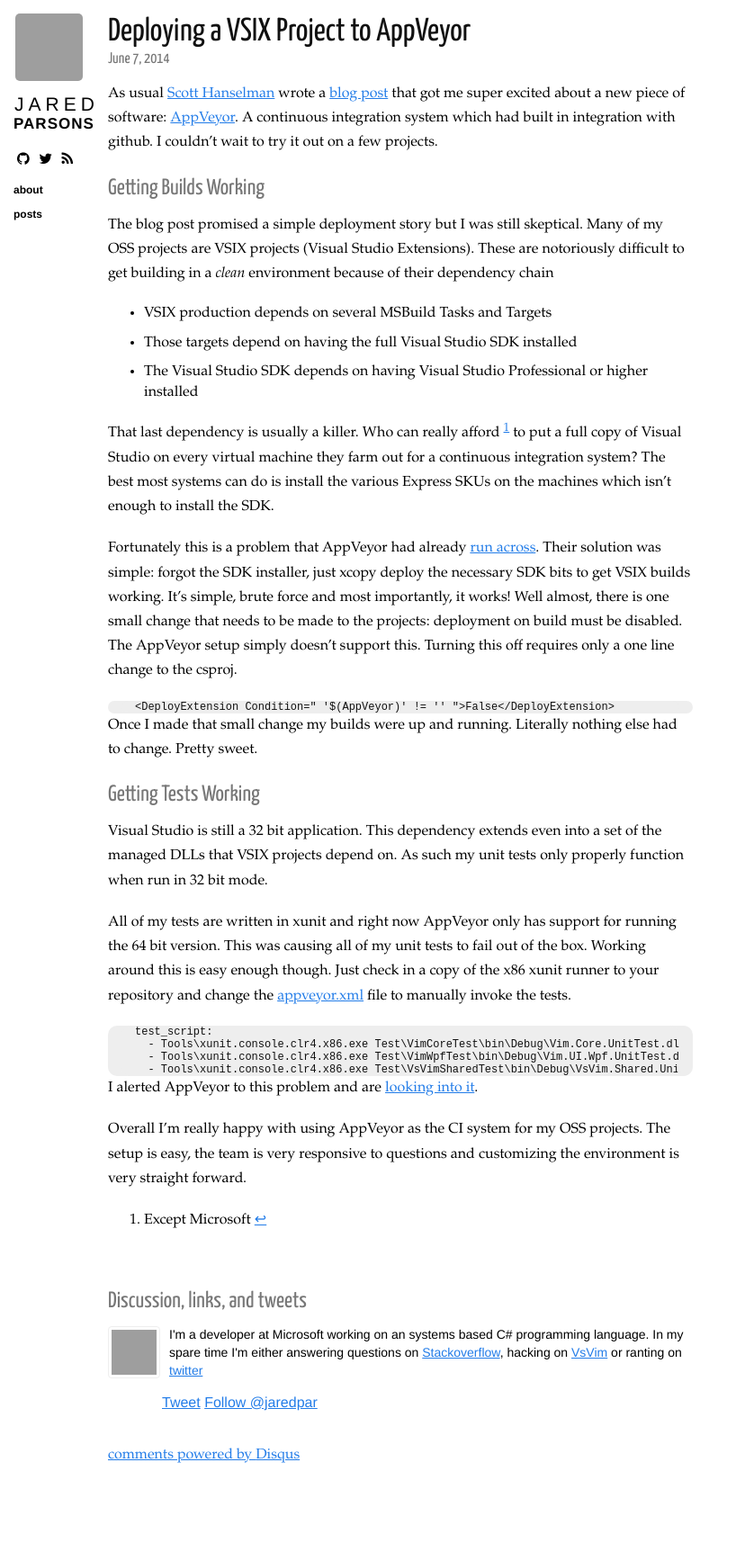
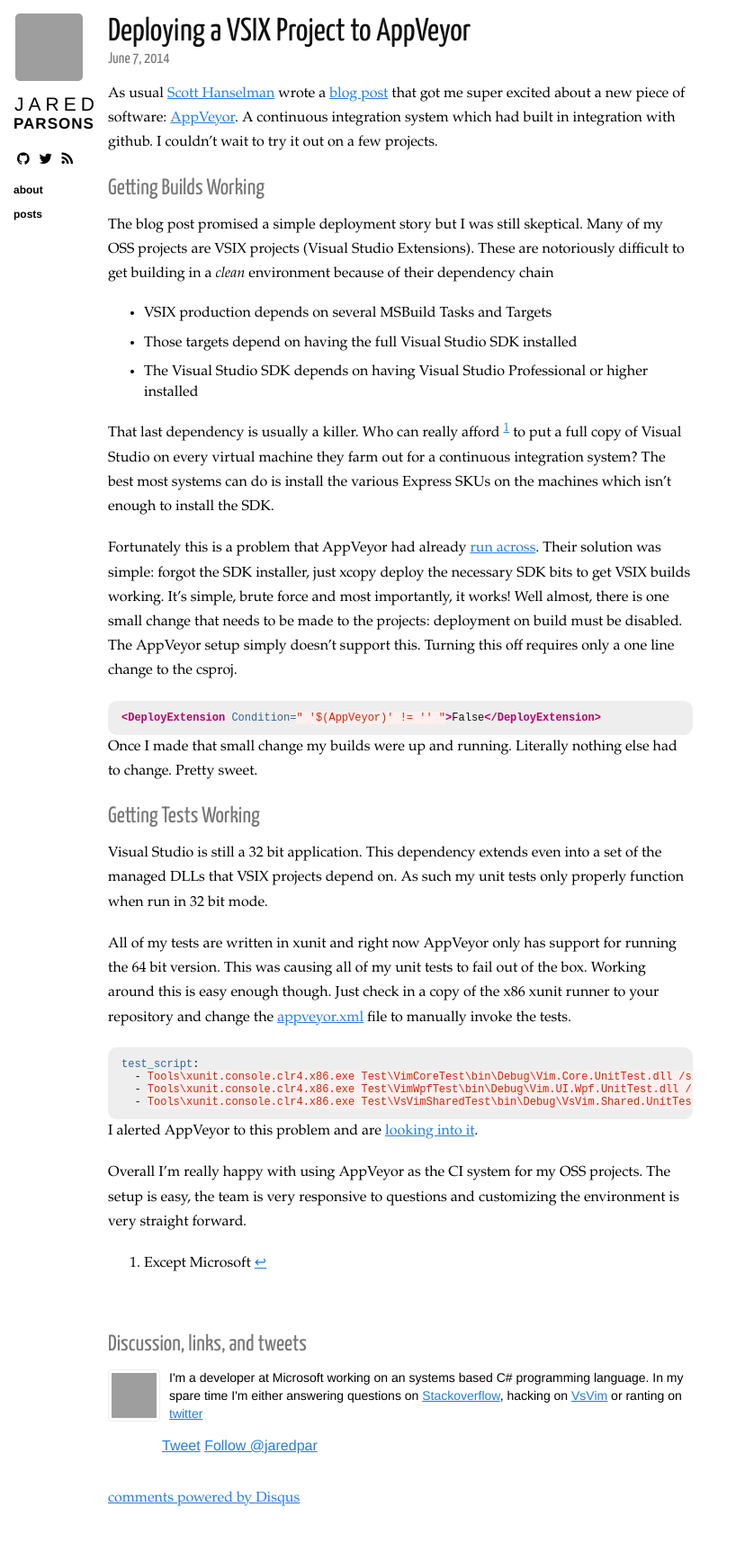
Before and after one commit to jaredpar/jaredpar.github.io, a Jekyll site: the page built from _posts/2014-06-07-deploying-vsix-to-appveyor.md, in a window 1280 px wide. Shown: the whole page at 90% size, without its empty margins (0-818 px from the left). Built offline with Jekyll 4.4.1, drawn with Linux system fonts in a browser that asks for light colours; nearby versions of some CDN libraries; comment, search, counter and statistics services are not loaded; before the commit the page ends 1677 px from its top, so only the background shows below that; grey boxes are pictures that could not be loaded.

Commit message:
Formatting issue

````diff
--- a/_posts/2014-06-07-deploying-vsix-to-appveyor.md
+++ b/_posts/2014-06-07-deploying-vsix-to-appveyor.md
@@ -17,9 +17,9 @@ That last dependency is usually a killer.  Who can really afford [^1] to put a f
 
 Fortunately this is a problem that AppVeyor had already [run across](http://help.appveyor.com/discussions/questions/193-visual-studio-sdk).  Their solution was simple: forgot the SDK installer, just xcopy deploy the necessary SDK bits to get VSIX builds working.  It's simple, brute force and most importantly, it works!  Well almost, there is one small change that needs to be made to the projects: deployment on build must be disabled.  The AppVeyor setup simply doesn't support this.  Turning this off requires only a one line change to the csproj.
 
-```
+{% highlight xml %}
 <DeployExtension Condition=" '$(AppVeyor)' != '' ">False</DeployExtension>
-```
+{% endhighlight %}
 
 Once I made that small change my builds were up and running.  Literally nothing else had to change.  Pretty sweet.
 
@@ -28,12 +28,12 @@ Visual Studio is still a 32 bit application.  This dependency extends even into
 
 All of my tests are written in xunit and right now AppVeyor only has support for running the 64 bit version.  This was causing all of my unit tests to fail out of the box.  Working around this is easy enough though.  Just check in a copy of the x86 xunit runner to your repository and change the [appveyor.xml](https://github.com/jaredpar/VsVim/blob/master/appveyor.yml) file to manually invoke the tests.
 
-```
+{% highlight yaml %}
 test_script:
   - Tools\xunit.console.clr4.x86.exe Test\VimCoreTest\bin\Debug\Vim.Core.UnitTest.dll /silent
   - Tools\xunit.console.clr4.x86.exe Test\VimWpfTest\bin\Debug\Vim.UI.Wpf.UnitTest.dll /silent
   - Tools\xunit.console.clr4.x86.exe Test\VsVimSharedTest\bin\Debug\VsVim.Shared.UnitTest.dll /silent
-```
+{% endhighlight %}
 
 I alerted AppVeyor to this problem and are [looking into it](http://help.appveyor.com/discussions/questions/311-x86-version-of-xunit).
 
````
